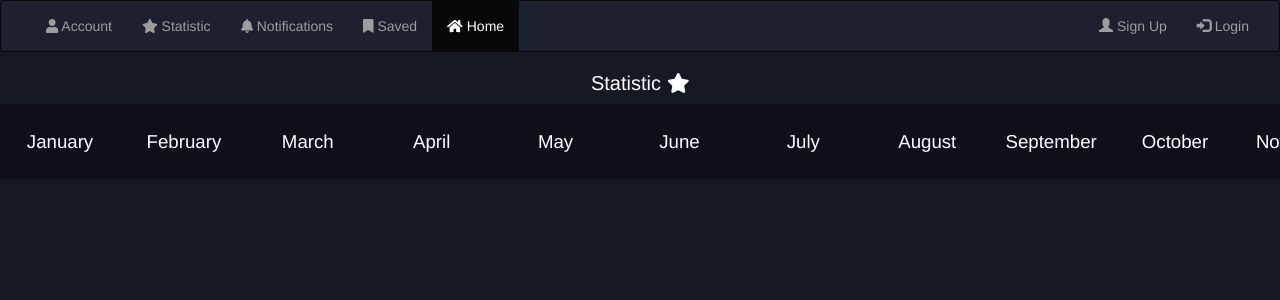
After one commit to mimashow1/swtask, a PHP site: page /stat.php in a window 1280 px wide. The commit adds this page. Shown: the top 300 px of the page. Run offline with PHP 8.4, Linux system fonts and the light colour scheme; style sheets or scripts are compiled from the project's sources; some libraries are stand-ins or nearby versions.

Commit message:
creating statistic page

```diff
--- a/css/main.scss
+++ b/css/main.scss
@@ -4,7 +4,7 @@ body{
 }
 
 .image {
-  background-image: url("/images/man.png");
+
   background-size: cover;
   background-repeat: no-repeat;
   min-height: 300px;
@@ -18,8 +18,8 @@ body{
   -ms-transform: skewY(5deg);
   -o-transform: skewY(5deg);
   transform: skewY(5deg);
-  background: linear-gradient(to right, #ff2366, #8d4de8);
-  opacity: 0.5;
+  background: linear-gradient(to right, rgba(255,35,102,0.5), rgba(141,77,232,0.5));
+
   height: 200px;
   position: absolute;
   bottom:-50px;
@@ -34,3 +34,16 @@ body{
   transform: skewY(-5deg);
 
 }
+
+.post {
+  h1, p{
+    text-align: left;
+    margin-left: 10px;
+    margin-right: 10px;
+    color : white;
+  }
+  hr{
+    width: 90%;
+  }
+
+}
--- a/css/navbar.css
+++ b/css/navbar.css
@@ -1,17 +1,18 @@
 .navbar {
-  background-color: #161823; }
+  background-color: #1d202f; }
 
 .downMenu {
   position: fixed;
   left: 0;
   bottom: 0;
   padding: 10px;
-  background: #161823;
+  background: #1d202f;
   color: #fff;
   width: 100%;
-  height: 50px; }
+  height: 60px;
+  border-top: 1px #999999 solid; }
   .downMenu #icon {
-    color: white;
+    color: #999999;
     font-size: 1.5em; }
   .downMenu .menu {
     margin: 0;
@@ -19,7 +20,8 @@
     .downMenu .menu .element {
       float: left;
       width: 20%;
-      text-align: center; }
+      text-align: center;
+      margin-top: 5px; }
       .downMenu .menu .element li {
         list-style-type: none; }
 
--- a/css/navbar.scss
+++ b/css/navbar.scss
@@ -1,4 +1,4 @@
-$color : #161823;
+$color : #1d202f;
 .navbar{
   background-color: $color;
 }
@@ -10,10 +10,11 @@ $color : #161823;
   background: $color;
   color: #fff;
   width: 100%;
-  height: 50px;
+  height: 60px;
+  border-top: 1px #999999 solid;
 
   #icon{
-    color: white;
+    color: #999999;
     font-size: 1.5em;
   }
 
@@ -26,6 +27,7 @@ $color : #161823;
       float: left;
       width: 20%;
       text-align: center;
+      margin-top: 5px;
 
       li{
         list-style-type: none;
--- /dev/null
+++ b/css/stat.scss
@@ -0,0 +1,44 @@
+
+.scrolling-wrapper {
+  overflow-x: scroll;
+  overflow-y: hidden;
+  white-space: nowrap;
+  background-color: #0E0F1A;
+
+  .card {
+    display: inline-block;
+  }
+}
+
+.scrolling-wrapper-flexbox {
+  display: flex;
+  flex-wrap: nowrap;
+  overflow-x: auto;
+
+  .card {
+    flex: 0 0 auto;
+    margin-right: 0px;
+  }
+}
+
+.card {
+  color : white;
+  text-align: center;
+
+  width: 120px;
+  height: 75px;
+  background: #0E0F1A;
+  h2{
+    font-size: 14pt;
+    margin-top: 28px;
+  }
+}
+
+.scrolling-wrapper, .scrolling-wrapper-flexbox {
+  height: 75px;
+  width: 100%;
+  -webkit-overflow-scrolling: touch;
+  &::-webkit-scrollbar {
+    display: none;
+  }
+}
--- a/navbar.php
+++ b/navbar.php
@@ -12,7 +12,7 @@
             <div class="collapse navbar-collapse" id="myNavbar">
                 <ul class="nav navbar-nav">
                     <li><a href="#"><i class="fas fa-user"></i> Account</a></li>
-                    <li><a href="#"><i class="fas fa-newspaper"></i> News</a></li>
+                    <li><a href="stat.php"><i class="fas fa-star"></i> Statistic</a></li>
                     <li><a href="#"><i class="fas fa-bell"></i> Notifications</a></li>
                     <li><a href="#"><i class="fas fa-bookmark"></i> Saved</a></li>
                     <li class="active"><a href="#"><i class="fas fa-home"></i> Home</a></li>
@@ -34,7 +34,7 @@
                 <li><a href="#"><i class="fas fa-user" id="icon"></i></a></li>
             </div>
             <div class="element">
-                <li><a href="#"><i class="fas fa-newspaper" id="icon"></i></a></li>
+                <li><a href="stat.php"><i class="fas fa-star" id="icon"></i></a></li>
             </div>
             <div class="element">
                 <li><a href="#"><i class="fas fa-bell" id="icon"></i></a></li>
--- /dev/null
+++ b/stat.php
@@ -0,0 +1,38 @@
+<!doctype html>
+<html lang="en">
+<head>
+    <meta charset="UTF-8">
+    <meta name="viewport"
+          content="width=device-width, user-scalable=no, initial-scale=1.0, maximum-scale=1.0, minimum-scale=1.0">
+    <meta http-equiv="X-UA-Compatible" content="ie=edge">
+    <link rel="stylesheet" href="https://maxcdn.bootstrapcdn.com/bootstrap/3.3.7/css/bootstrap.min.css">
+    <script defer src="https://use.fontawesome.com/releases/v5.0.6/js/all.js"></script>
+
+
+    <link rel="stylesheet" type="text/css" href="css/navbar.css">
+    <link rel="stylesheet" type="text/css" href="css/stat.css">
+    <link rel="stylesheet" type="text/css" href="css/main.css">
+    <title>Statistic</title>
+</head>
+<body>
+<?php include 'navbar.php'; ?>
+
+<h1 style="color: white; text-align: center; font-size: 15pt;">Statistic <i class="fas fa-star"></i></h1>
+
+<div class="scrolling-wrapper">
+    <div class="card"><h2>January</h2></div>
+    <div class="card"><h2>February</h2></div>
+    <div class="card"><h2>March</h2></div>
+    <div class="card"><h2>April</h2></div>
+    <div class="card"><h2>May</h2></div>
+    <div class="card"><h2>June</h2></div>
+    <div class="card"><h2>July</h2></div>
+    <div class="card"><h2>August</h2></div>
+    <div class="card"><h2>September</h2></div>
+    <div class="card"><h2>October</h2></div>
+    <div class="card"><h2>November</h2></div>
+    <div class="card"><h2>December</h2></div>
+</div>
+
+</body>
+</html>
```
Also changed, not shown: index.php (+11 -5 lines), 1 other file.
